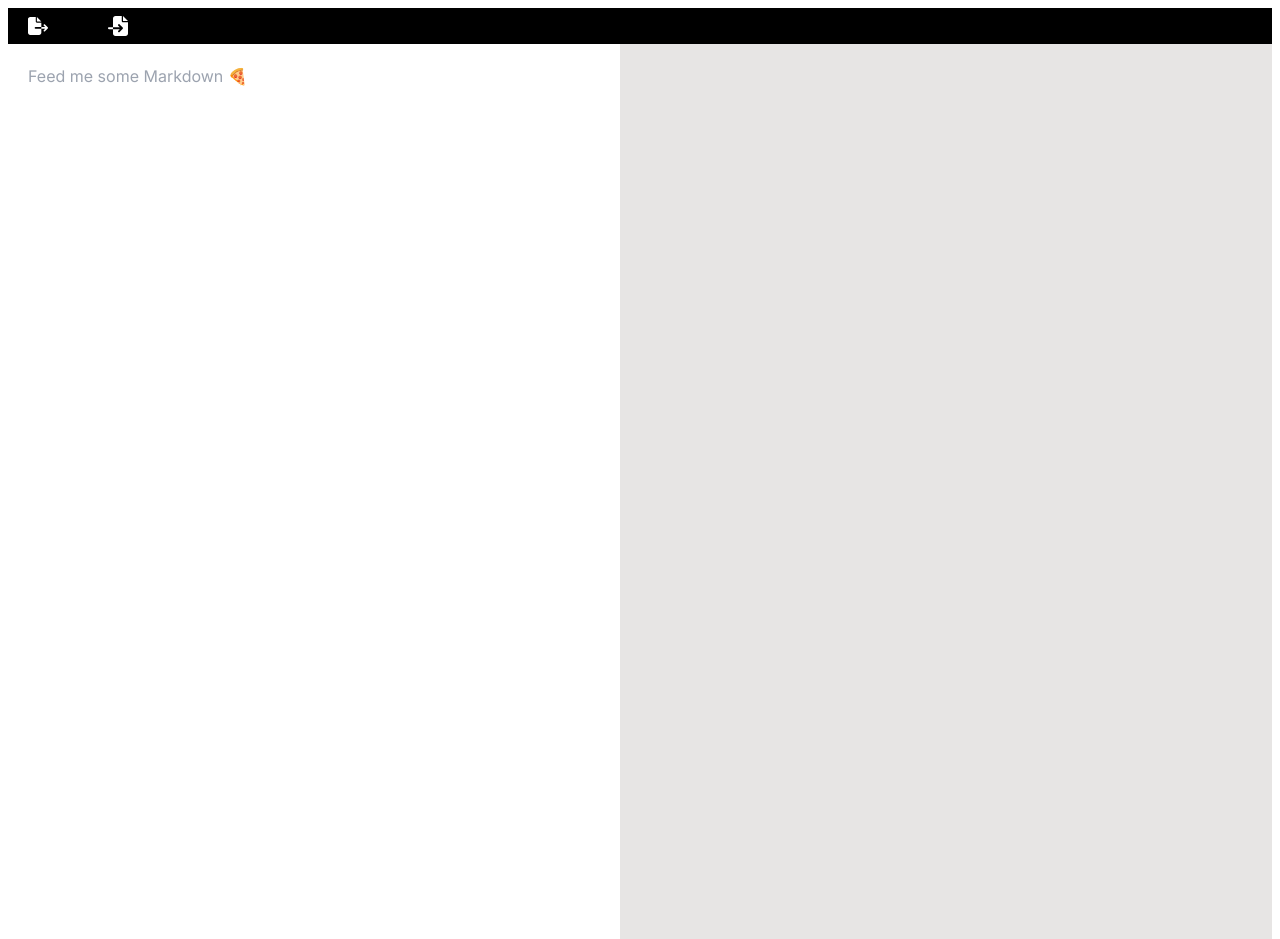
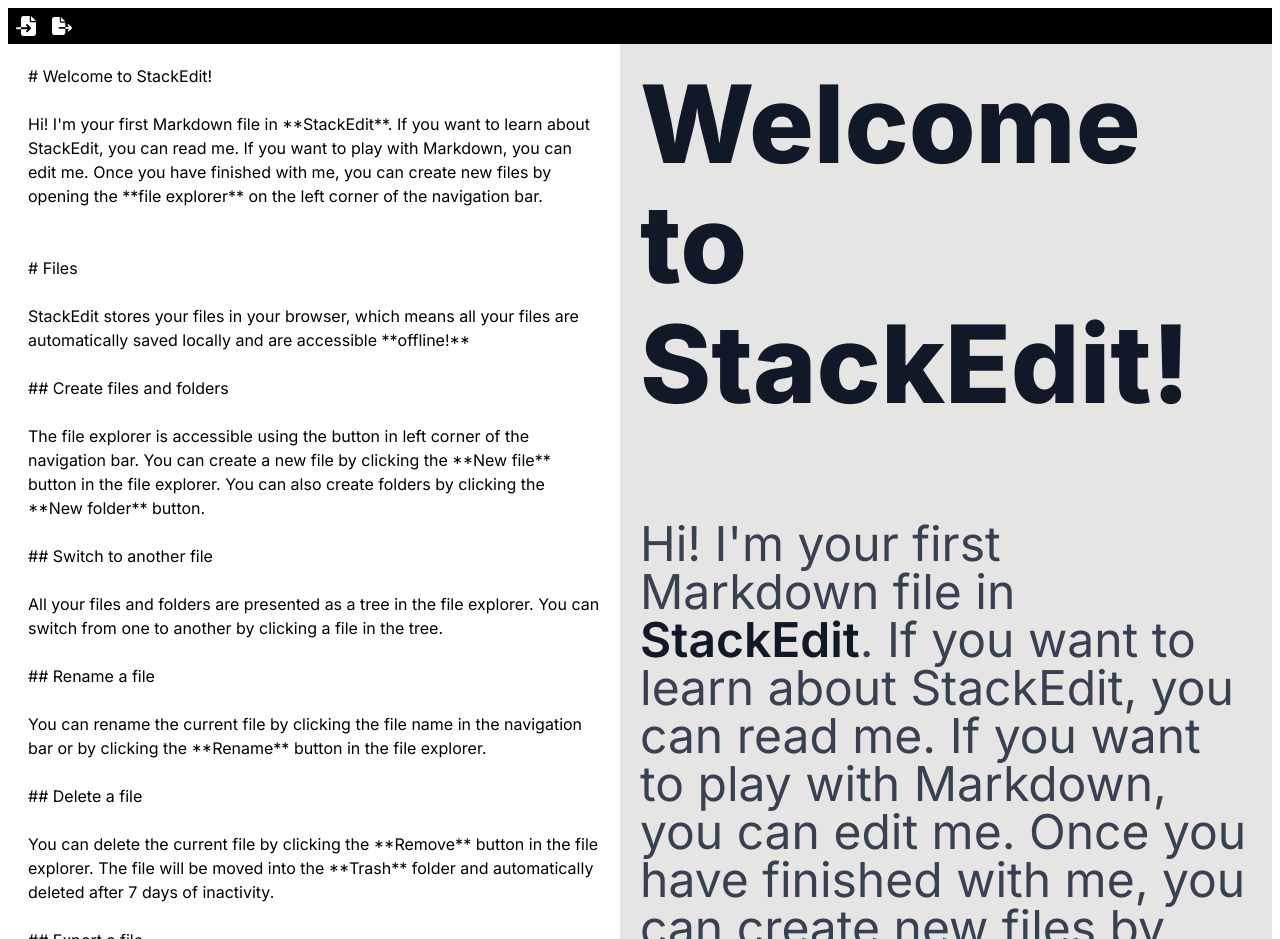
Before and after one commit to elinoza/markdown-editor, a Next.js app: page / in a window 1280 px wide. Built offline with nearby package versions, Linux system fonts and the light colour scheme.

Commit message:
import markdown& read and export markdown file done

```diff
--- a/components/MarkdownEditor.jsx
+++ b/components/MarkdownEditor.jsx
@@ -1,4 +1,4 @@
-import { useState, useRef } from "react";
+import { useState, useRef, useEffect } from "react";
 
 import Markdown from "react-markdown";
 import remarkGfm from "remark-gfm";
@@ -6,6 +6,7 @@
 
 const MarkdownEditor = () => {
   const [value, setValue] = useState("");
+  const [exportUrl, setExportUrl] = useState("");
   const editorRef = useRef(null);
   const previewRef = useRef(null);
   const isSyncing = useRef(false);
@@ -29,19 +30,71 @@
     }, 50);
   };
 
-  const handleExport = () => {};
-  const handleImport = async () => {};
+  const handleExport = () => {
+    if (exportUrl) {
+      URL.revokeObjectURL(exportUrl);
+      setExportUrl(null);
+    }
+    const blob = new Blob([value], { type: "text/markdown" });
+    const url = window.URL.createObjectURL(blob);
+    setExportUrl(url);
+  };
+
+  const handleImport = (e) => {
+    const file = e.target.files[0];
+    const reader = new FileReader();
+    reader.readAsText(file, "UTF-8");
+    reader.onload = (e) => {
+      setValue(e.target.result);
+    };
+  };
+
+  const handleSample = async () => {
+    try {
+      const response = await fetch("/sample.md");
+      if (response.ok) {
+        const data = await response.text();
+        setValue(data);
+      } else {
+        throw new Error(
+          `Failed to fetch: ${response.status} ${response.statusText}`
+        );
+      }
+    } catch (error) {
+      console.error("Error importing markdown file:", error);
+    }
+  };
+
+  useEffect(() => {
+    handleSample();
+  }, []);
 
   return (
     <>
-      <header className="bg-black text-xl flex justify-start items-center text-white w-full h-9 ">
-        <span onClick={handleExport} className=" px-5 mr-5 flex items-center">
+      <header className="bg-black text-xl flex items-center text-white w-full h-9 ">
+        <span
+          onClick={handleExport}
+          className=" mx-2  flex items-center cursor-pointer relative"
+        >
           {" "}
-          <FaFileExport />
+          <input
+            onChange={(e) => handleImport(e)}
+            type="file"
+            id="avatar"
+            name="avatar"
+            accept=".md"
+            className="opacity-0 w-full absolute cursor-pointer"
+          />
+          <FaFileImport />
         </span>
-        <span onClick={handleImport} className="px-5 mr-5 flex items-center">
-          {" "}
-          <FaFileImport />
+        <span
+          onClick={handleExport}
+          className="mx-2 flex items-center cursor-pointer"
+        >
+          <a href={exportUrl} download={"/document.md"}>
+            {" "}
+            <FaFileExport />
+          </a>
         </span>
       </header>
       <div className="flex h-[895px]  ">
```
Also changed, not shown: public/sample.md (renamed from components/sample.md).
